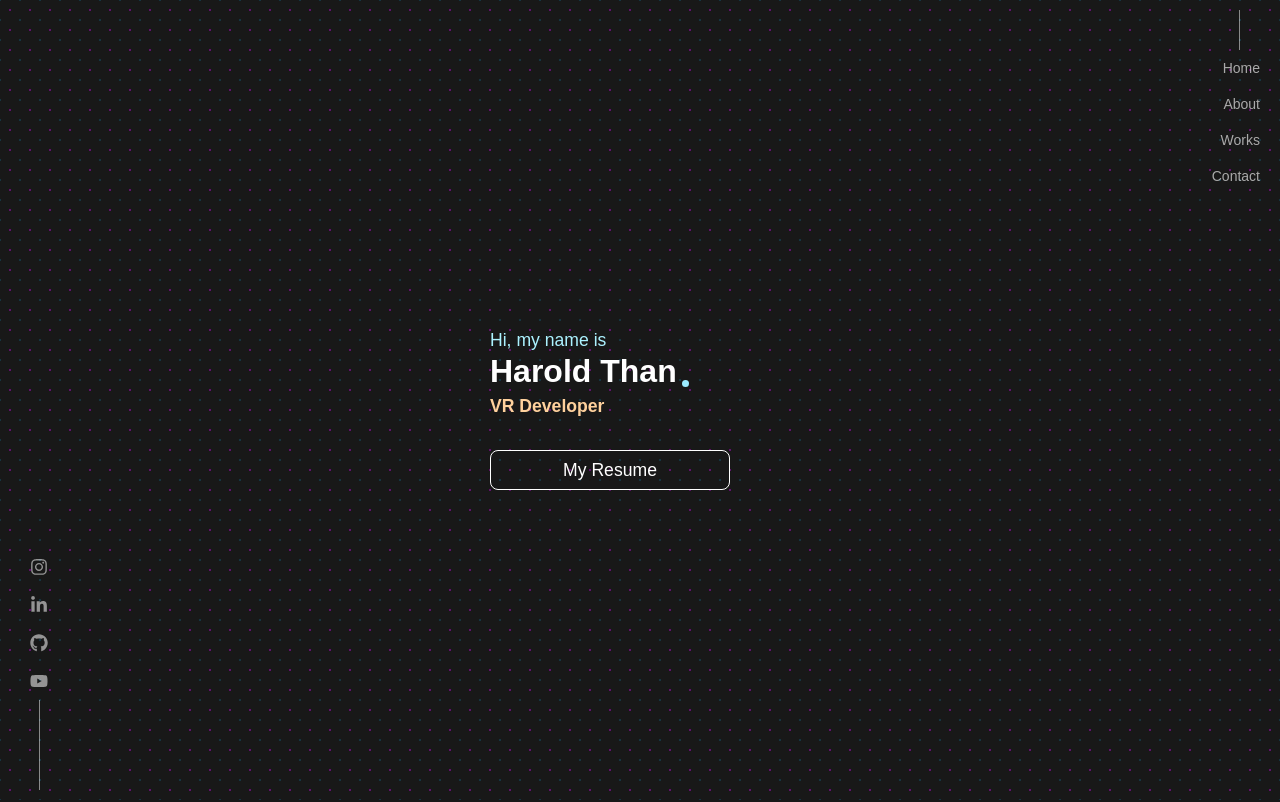
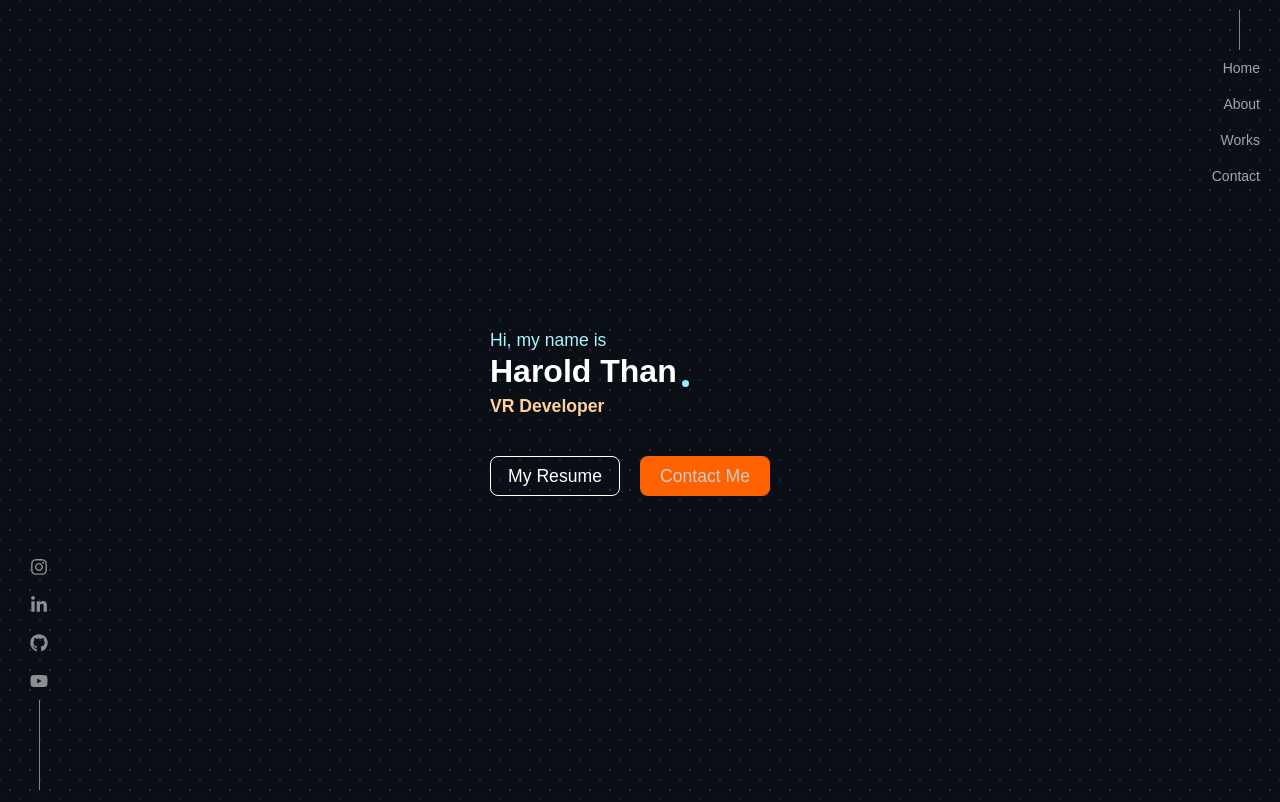
Before and after one commit to thanvinhbaohoang/react-harold-portfolio, a React (Create React App) app: page / in a window 1280 px wide. Shown: the top 802 px of the page. Built offline with nearby package versions, Linux system fonts and the light colour scheme.

Commit message:
Changed background color

```diff
--- a/src/App.css
+++ b/src/App.css
@@ -25,12 +25,11 @@
 
 
 body {
-  font-family: "Ubuntu", sans-serif;
+  font-family: "Poppins", sans-serif;
   box-sizing: border-box;
-  background: rgb(24, 24, 24);
-  color: rgba(255, 255, 255, 0.804);
+  background: rgb(9, 15, 20);
+  color: rgba(255, 255, 255, 1);
   font-size: 110%;
-  text-decoration: none;
 }
 
 
@@ -505,13 +504,16 @@ padding-bottom: 10px;
   margin: auto;
   text-align: center;
 }
+.hero-buttons {
+  display: flex;
+  align-items: center;
+}
 
 .resume-box{
+  margin-right: 20px;
   border: solid rgb(255, 255, 255) 1px;
   border-radius: 8px;
-  width: 80%;
-  position: absolute;
-  top: 40%;
+  width: 130px;
   display: flex;
   height: 40px;
   align-items: center;
@@ -519,10 +521,31 @@ padding-bottom: 10px;
   margin: 0 0;
   color: white;
   z-index: 999;
+  margin-right: 20px;
 }
 .resume-box:hover{
 transition:0.2s;
 color: #ff8432;
+border: solid 1px #ff8432;
+box-shadow: #ffa365 5px 5px;
+cursor: pointer;
+}
+
+.contact-box{
+  margin-right: 20px;
+  border-radius: 8px;
+  width: 130px;
+  display: flex;
+  height: 40px;
+  background-color: rgb(255, 98, 0);
+  align-items: center;
+  justify-content: center;
+  margin: 0 0;
+  color:#cecece;
+  z-index: 999;
+}
+.contact-box:hover{
+transition:0.2s;
 border: solid 1px #ff8432;
 box-shadow: #ffa365 5px 5px;
 cursor: pointer;
--- a/src/App.js
+++ b/src/App.js
@@ -62,9 +62,15 @@ function App() {
                         </ul>
                     </div>
                 </div>
-                <div class="resume-box">
-                    <p>My Resume</p>
+                <div class="hero-buttons">
+                    <div class="resume-box">
+                        <p>My Resume</p>
+                    </div>
+                    <div class="contact-box">
+                        <p>Contact Me</p>
+                    </div>
                 </div>
+
 
             </div>
 
```
